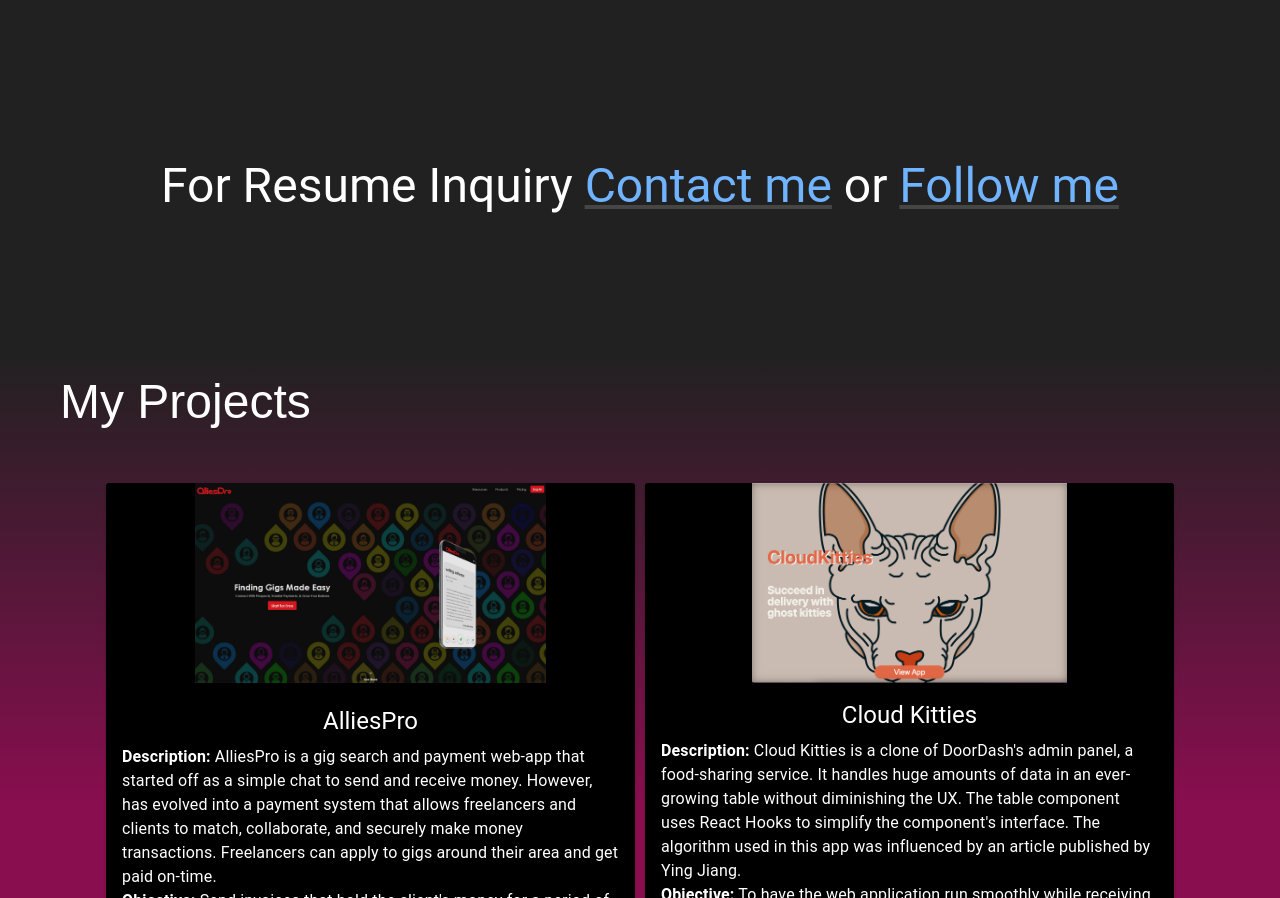
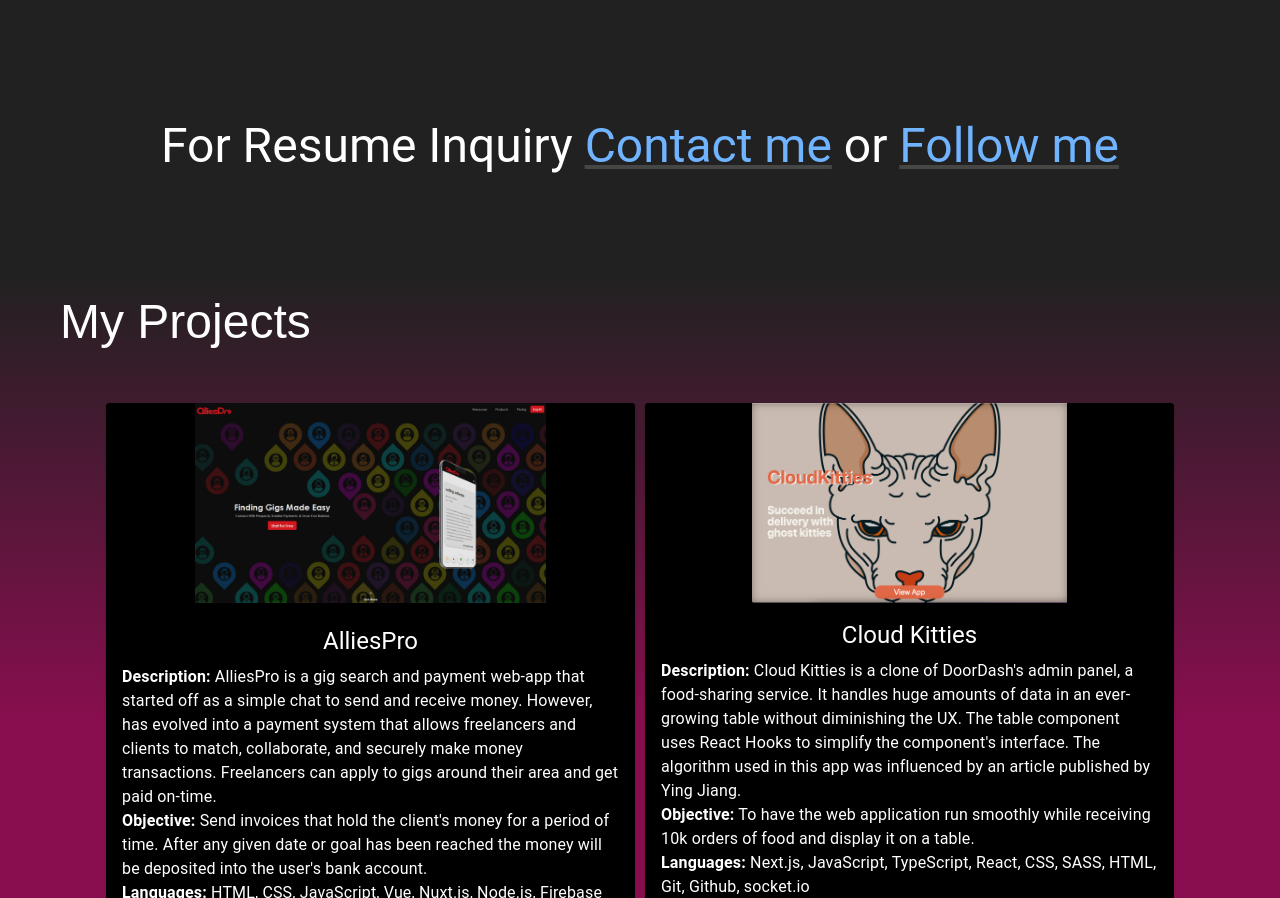
Before and after one commit to samsoftwaredev/portfolio, a Next.js app: page / in a window 1280 px wide. Shown: the part 812-1710 px from the top of the page. Built offline with nearby package versions, Linux system fonts and the light colour scheme; a web font is replaced by a local one.

Commit message:
fix: decrease text

```diff
--- a/components/ResumeInquiry/ResumeInquiry.tsx
+++ b/components/ResumeInquiry/ResumeInquiry.tsx
@@ -15,11 +15,7 @@ const ResumeInquiry = () => {
   };
   return (
     <Section bgColor={colors.grey[900]}>
-      <Typography
-        my={15}
-        variant="h3"
-        className={css("subPrimaryText", styles.title)}
-      >
+      <Typography my={10} variant="h3" className={css(styles.title)}>
         For Resume Inquiry&nbsp;
         <a href="#contact-me" onClick={() => scrollToElm("contact")}>
           Contact me
```
